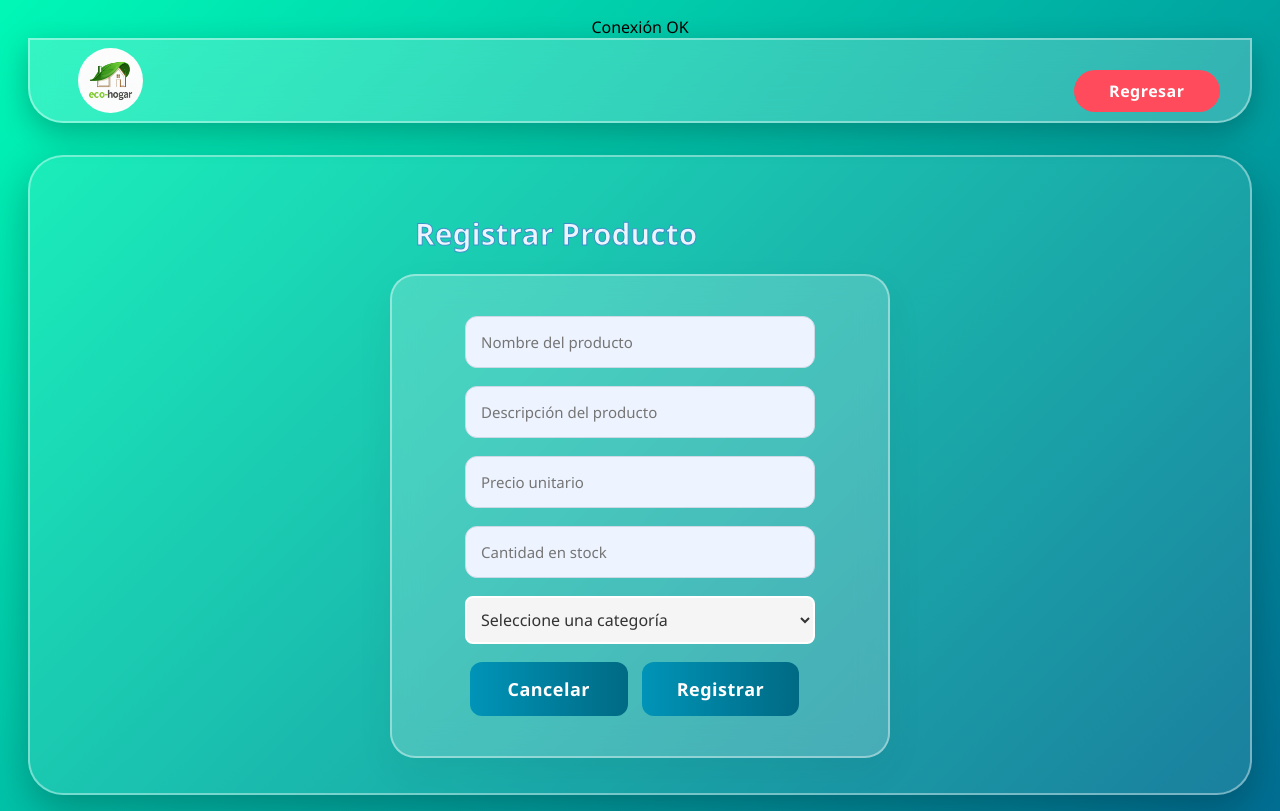
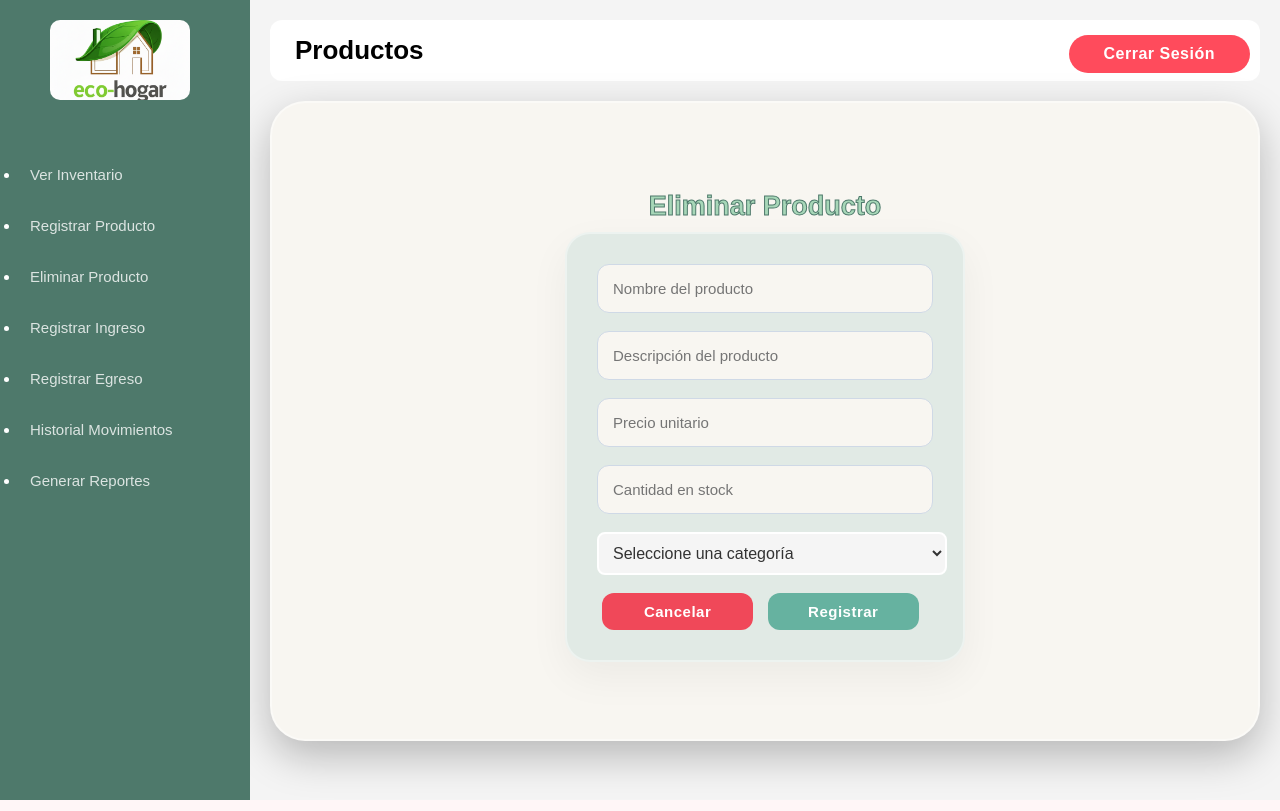
Before and after one commit to jaiderwilches0210-lang/Eco-Hogar, a PHP site: page /eliminarProducto.php in a window 1280 px wide. Run offline with PHP 8.4, Linux system fonts and the light colour scheme.

Commit message:
Actualización de estilos

```diff
--- /dev/null
+++ b/components/sidebar.php
@@ -0,0 +1,45 @@
+<!-- componentes/sidebar.php -->
+<style>
+        @import url('css/style-inicio.css');
+    </style>
+<div class="sidebar">
+       <img src="imagenes/logo.png" alt="Logo de la Aplicación" style="border-radius: 10px;">
+        <nav class="menu">
+            <ul>
+                <li><a
+                    href="verInventario.php"
+                    class="button-a"
+                >Ver Inventario</a></li>
+
+                <li><a
+                    href="registrarProducto.php"
+                    class="button-a"
+                >Registrar Producto</a></li>
+
+                <li><a
+                    href="eliminarProducto.php"
+                    class="button-a"
+                >Eliminar Producto</a></li>
+
+                <li><a
+                    href="registrarIngreso.php"
+                    class="button-a"
+                >Registrar Ingreso</a></li>
+
+                <li><a
+                    href="registrarEgreso.php"
+                    class="button-a"
+                >Registrar Egreso</a></li>
+
+                <li><a
+                    href="historialMovimientos.php"
+                    class="button-a"
+                >Historial Movimientos</a></li>
+
+                <li><a
+                    href="generarReportes.php"
+                    class="button-a"
+                >Generar Reportes</a></li>
+            </ul>
+        </nav>
+  </div>
--- a/conexion/conexion.php
+++ b/conexion/conexion.php
@@ -4,6 +4,4 @@ $conexion = new mysqli("127.0.0.1", "root", "", "eco_hogar", 3306);
 if (mysqli_connect_errno()) {
     die("Error en conexión: " . mysqli_connect_error());
 }
-
-echo "Conexión OK";
 ?>
--- a/css/style-inicio.css
+++ b/css/style-inicio.css
@@ -11,11 +11,10 @@ body {
     background: #f4f4f4;
 }
 
-
-
 img {
-    height: 65px; /* Ligeramente más grande */
-    width: 65px;
+    margin-left: 30px;
+    height: 80px; /* Ligeramente más grande */
+    width: 140px;
     object-fit: cover;
 }
 
@@ -45,7 +44,7 @@ img {
 .sidebar {
     width: 250px;
     height: 100vh;
-    background: #1b2e21;
+    background: #4E796B;
     padding: 20px;
     position: fixed;
     top:0;
@@ -84,13 +83,15 @@ img {
     font-size: 20px;
     font-weight: 600;
 }
-
+.menu{
+     margin-top: 50px;
+}
 .menu a {
     display: block;
     text-decoration: none;
     color: #ffffffcc;
     padding: 12px 10px;
-    margin-top: 20px;
+    margin-top: 10px;
     border-radius: 8px;
     font-size: 15px;
     transition: 0.2s;
@@ -98,7 +99,7 @@ img {
 
 .menu a:hover,
 .menu a.active {
-    background: #4a7b4f;
+    background: #A7D7B8;
     color: white;
 }
 .content-area {
--- a/css/style-registrarProducto.css
+++ b/css/style-registrarProducto.css
@@ -3,44 +3,34 @@
     margin: 0;
     padding: 0;
     box-sizing: border-box;
-    font-family: 'Segoe UI', Tahoma, Geneva, Verdana, sans-serif;
+   font-family: "Poppins", sans-serif;
 }
 
 body {
-    background: linear-gradient(135deg, #00f8b6 0%, #006e93 100%);
-    min-height: 100vh;
+    background: #F8F6F1;
+    min-height: 70 vh;
     display: flex;
-    flex-direction: column;
-    align-items: center;
-    padding: 1rem;
-    overflow: hidden;
 }
 
-/* HEADER */
-header {
-    background: rgba(255, 255, 255, 0.2);
-    backdrop-filter: blur(15px);
-    width: 98%;
-    max-width: 2000px;
-    min-height: 60px;
+/* TOPBAR */
+.topbar {
+    background: #F8F6F1;
+    padding: 15px 25px;
+    border-radius: 12px;
     display: flex;
+    justify-content: space-between;
     align-items: center;
-    justify-content: space-between;
-    border-radius: 0 0 35px 35px;
-    border: 2px solid rgba(255,255,255,0.4);
-    box-shadow: 0 10px 30px rgba(0,0,0,0.25);
-    padding: 0.5rem 3rem;
-    gap: 2rem;
 }
 
-header img {
-    height: 65px;
-    width: 65px;
-    object-fit: cover;
+.topbar h1 {
+    font-size: 26px;
+    font-weight: 600;
 }
 
+
 /* BOTÓN SALIR */
-.regresarbtn {
+.cerrar-sesion {
+    margin-top: 20px;
     background: #ff4b5c;
     border: none;
     color: white;
@@ -53,18 +43,22 @@ header img {
     transition: all 0.3s ease;
 }
 
-.regresarbtn:hover {
+.cerrar-sesion:hover {
     background: #e63946;
-    transform: translateY(-2px);
+    transform: translateY(-2px); /* Pequeño efecto 3D */
     box-shadow: 0 5px 10px rgba(0,0,0,0.2);
 }
+.content-area {
+ margin-left: 250px; /* Igual al ancho del sidebar */
+    padding: 20px;
+    width: calc(100% - 250px);
 
+}
 /* CONTENEDOR PRINCIPAL CENTRADO */
 .admin-box {
-    width: 98%;
+    width: 100%;
     max-width: 2000px;
     min-height: 80vh;
-    margin-top: 2rem;
     padding: 2rem;
     display: flex;
     flex-direction: column;
@@ -72,50 +66,40 @@ header img {
     align-items: center;
     border-radius: 35px;
     border: 2px solid rgba(255,255,255,0.4);
-    background: rgba(255,255,255,0.1);
+    background: #F8F6F1;
     box-shadow: 0 15px 40px rgba(0,0,0,0.25);
 }
 
 
-
-
-
 .titulo-area{
-       margin: 20px;
-       color: #eef4ff;
-       width: 1000px;
-       padding-left: 275px;
-       -webkit-text-stroke: 1px rgb(55, 146, 199);
-       font-size: 20px;
-
+       margin: 10px;
+       color: #A7D7B8;
+       -webkit-text-stroke: 1px #4E796B;
+       font-size: 18px;
 }
-
 
 
 /* CONTENEDOR DEL FORMULARIO */
 .registro-box {
     width: 100%;
-    max-width: 500px;
-    background: rgba(255, 255, 255, 0.2);
-    backdrop-filter: blur(15px);
+    max-width: 400px;
+    background: #E1EAE5;
     border-radius: 25px;
-    padding: 40px;
-
+    padding: 30px;
     display: flex;
     flex-direction: column;
     justify-content: center;
     align-items: center;
-
     border: 2px solid rgba(255,255,255,0.4);
     box-shadow: 0 15px 40px rgba(0,0,0,0.05);
 }
 
 /* TÍTULO */
 .registro-box h2 {
-    margin-bottom: 25px;
+    margin-bottom: 10px;
     font-size: 32px;
     font-weight: 600;
-    color: #00394d;
+    color: #4E796B;
     letter-spacing: 1px;
 }
 
@@ -133,36 +117,48 @@ header img {
     padding: 15px;
     border-radius: 12px;
     border: 1px solid #cfd9e6;
-    background: #eef4ff;
+    background: #F8F6F1;
     font-size: 15px;
     outline: none;
     transition: 0.2s ease;
 }
 
 .registro-box input:focus {
-    border-color: #0094b8;
-    background: #e9f5ff;
+    border-color: #06bd8f;
+    background: #F8F6F1;
     box-shadow: 0 0 8px rgba(0,148,184,0.3);
 }
 
 /* BOTÓN */
-.registro-box button {
-    padding: 15px;
+ .btn-group .btnRegistrar {
+    padding: 10px;
     border-radius: 12px;
     border: none;
-    background: linear-gradient(90deg, #0094b8, #006a84);
+    background: #66B2A0;
     color: white;
-    font-size: 18px;
+    font-size: 15px;
     cursor: pointer;
     transition: 0.25s ease;
     font-weight: 600;
     letter-spacing: .5px;
 }
+.btn-group .btnCancelar {
+    background: #f04859;
+        color: white;
+    font-size: 15px;
+    cursor: pointer;
+    transition: 0.25s ease;
+    font-weight: 600;
+    letter-spacing: .5px;
+       padding: 10px;
+    border-radius: 12px;
+    border: none;
+}
 
-.registro-box button:hover {
+button:hover {
     transform: translateY(-3px);
     opacity: 0.9;
-    box-shadow: 0 8px 20px rgba(0,108,132,0.4);
+    box-shadow: 0 8px 20px rgba(11, 231, 147, 0.4);
 }
 
 
--- a/eliminarProducto.php
+++ b/eliminarProducto.php
@@ -13,21 +13,20 @@ include("./logica/logica-registrar-prod.php");
         @import url('css/style-registrarProducto.css');
     </style>
 </head>
-
 <body>
-
-<header class="main-header">
-    <img src="imagenes/logo.png" alt="Logo" style="border-radius: 50%;">
-
-    <form action="" method="POST" style="position: absolute; right: 30px; top: 30px; margin: 0;">
-        <button type="submit" name="btnCancelar" class="regresarbtn">Regresar</button>
-    </form>
-</header>
-
+    <?php include './components/sidebar.php'; ?>
+ <main class="content-area">
+<header class="topbar">
+            <h1>Productos</h1>
+            <form action="" method="POST" style="position: absolute; right: 30px; top: 15px; margin: 0;">
+            <button type="submit" name="cerrar-sesion" class="cerrar-sesion">
+                Cerrar Sesión
+            </button>
+        </form>
+        </header>
 <div class="admin-box">
-
     <section class="titulo-area">
-        <h1>Registrar Producto</h1>
+        <h1>Eliminar Producto</h1>
     </section>
 
     <div class="registro-box">
@@ -47,8 +46,8 @@ include("./logica/logica-registrar-prod.php");
             </select>
 
             <div class="btn-group">
-                <button type="submit" name="btnCancelar">Cancelar</button>
-                <button type="submit" name="btnRegistrar">Registrar</button>
+                <button type="submit" class="btnCancelar" name="btnCancelar">Cancelar</button>
+                <button type="submit" class="btnRegistrar" name="btnRegistrar">Registrar</button>
             </div>
 
         </form>
--- a/generarReportes (1).php
+++ b/generarReportes (1).php
@@ -19,6 +19,7 @@ if (isset($_POST["regresarbtn"])) {
     </style>
 </head>
 <body>
+     <?php include './components/sidebar.php'; ?>
     <header class="main-header">
         <img src="imagenes/logo.png" alt="Logo de la Aplicación" style="border-radius: 50%;">
         <ul class="nav-menu">
--- a/generarReportes.php
+++ b/generarReportes.php
@@ -90,6 +90,7 @@ if (isset($_POST["regresarbtn"])) {
 </head>
 
 <body>
+     <?php include './components/sidebar.php'; ?>
     <header class="main-header">
         <img src="imagenes/logo.png" alt="Logo" style="border-radius: 50%;">
 
```
Also changed, not shown: css/style-verInventario.css (+7 -5 lines), historialMovimientos.php (+1 -8 lines), inicio.php (+1 -46 lines), registrarEgreso.php (+2 -13 lines), registrarIngreso.php (+2 -12 lines), registrarProducto.php (+13 -12 lines), verInventario.php (+7 -10 lines), Imagenes/logo2.png (added).
